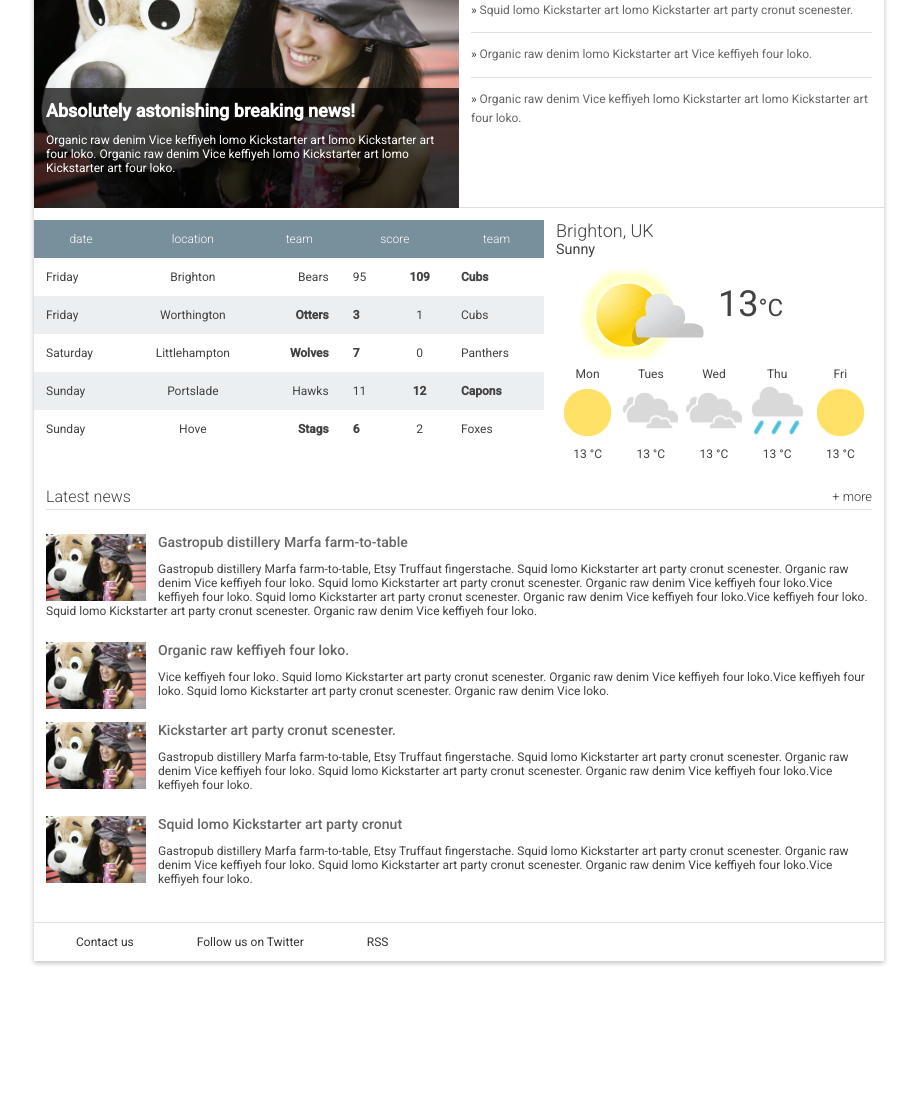
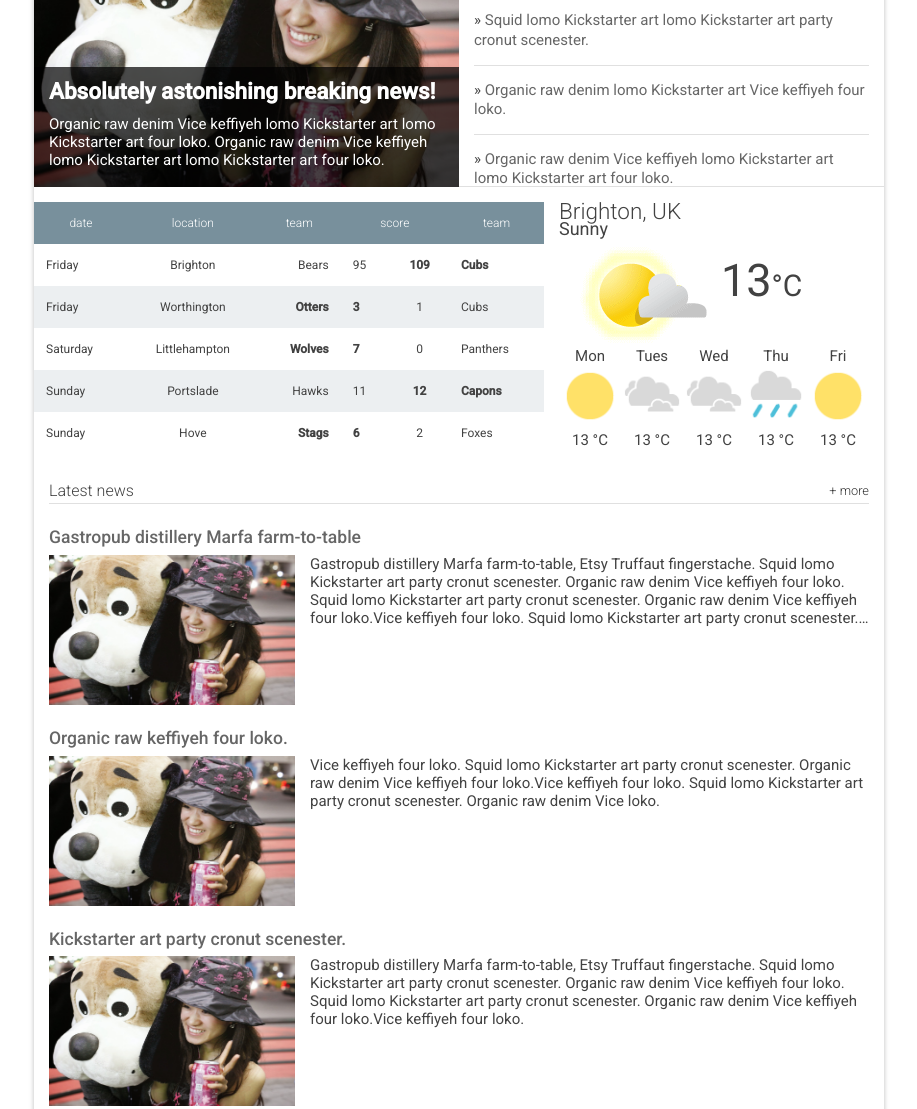
Before and after one commit to vbermudez/MWS-Optimizations, a plain HTML site: page index.html in a window 1280 px wide. Shown: the part 269-1378 px from the top of the page, without its empty margins (181-1098 px from the left). Before the commit the page ends 1236 px from the top, so only its background shows below. Drawn offline with Linux system fonts and the light colour scheme.

Commit message:
Some improvements ...

```diff
--- a/index.html
+++ b/index.html
@@ -8,6 +8,7 @@
     <link href="https://fonts.googleapis.com/css?family=Roboto:300,400,500" rel="stylesheet" type="text/css">
     <link rel="stylesheet" type="text/css" href="main.css">
     <link rel="stylesheet" type="text/css" href="responsive.css">
+    <link rel="stylesheet" type="text/css" href="quiz.css">
   </head>
   <body>
 
@@ -155,27 +156,27 @@
             <li class="snippet">
               <img class="snippet__thumbnail" src="images/dog.jpg" alt="picture of a girl with a large, stuffed dog toy">
               <h3 class="snippet__title"><a href="#">Gastropub distillery Marfa farm-to-table</a></h3>
-              <p>Gastropub distillery Marfa farm-to-table, Etsy Truffaut fingerstache.
+              <p class="snippet__description">Gastropub distillery Marfa farm-to-table, Etsy Truffaut fingerstache.
               Squid lomo Kickstarter art party cronut scenester. Organic raw denim Vice keffiyeh four loko. Squid lomo Kickstarter art party cronut scenester. Organic raw denim Vice keffiyeh four loko.Vice keffiyeh four loko. Squid lomo Kickstarter art party cronut scenester. Organic raw denim Vice keffiyeh four loko.Vice keffiyeh four loko. Squid lomo Kickstarter art party cronut scenester. Organic raw denim Vice keffiyeh four loko.
               </p>
             </li>
             <li class="snippet">
               <img class="snippet__thumbnail" src="images/dog.jpg" alt="picture of a girl with a large, stuffed dog toy">
               <h3 class="snippet__title"><a href="#">Organic raw keffiyeh four loko.</a></h3>
-              <p>Vice keffiyeh four loko. Squid lomo Kickstarter art party cronut scenester. Organic raw denim Vice keffiyeh four loko.Vice keffiyeh four loko. Squid lomo Kickstarter art party cronut scenester. Organic raw denim Vice loko.
+              <p class="snippet__description">Vice keffiyeh four loko. Squid lomo Kickstarter art party cronut scenester. Organic raw denim Vice keffiyeh four loko.Vice keffiyeh four loko. Squid lomo Kickstarter art party cronut scenester. Organic raw denim Vice loko.
               </p>
             </li>
             <li class="snippet">
               <img class="snippet__thumbnail" src="images/dog.jpg" alt="picture of a girl with a large, stuffed dog toy">
               <h3 class="snippet__title"><a href="#">Kickstarter art party cronut scenester.</a></h3>
-              <p>Gastropub distillery Marfa farm-to-table, Etsy Truffaut fingerstache.
+              <p class="snippet__description">Gastropub distillery Marfa farm-to-table, Etsy Truffaut fingerstache.
               Squid lomo Kickstarter art party cronut scenester. Organic raw denim Vice keffiyeh four loko. Squid lomo Kickstarter art party cronut scenester. Organic raw denim Vice keffiyeh four loko.Vice keffiyeh four loko.
               </p>
             </li>
             <li class="snippet">
               <img class="snippet__thumbnail" src="images/dog.jpg" alt="picture of a girl with a large, stuffed dog toy">
               <h3 class="snippet__title"><a href="#">Squid lomo Kickstarter art party cronut </a></h3>
-              <p>Gastropub distillery Marfa farm-to-table, Etsy Truffaut fingerstache.
+              <p class="snippet__description">Gastropub distillery Marfa farm-to-table, Etsy Truffaut fingerstache.
               Squid lomo Kickstarter art party cronut scenester. Organic raw denim Vice keffiyeh four loko. Squid lomo Kickstarter art party cronut scenester. Organic raw denim Vice keffiyeh four loko.Vice keffiyeh four loko.
               </p>
             </li>
--- a/main.css
+++ b/main.css
@@ -20,9 +20,9 @@ h1, h2, h3, h4, h5 {
 }
 
 /* not necessary */
-header, nav, footer, section, article, div {
+/* header, nav, footer, section, article, div {
   box-sizing: border-box;
-}
+}*/
 
 ul {
   list-style: none;
--- a/quiz.css
+++ b/quiz.css
@@ -1,5 +1,5 @@
 body {
-    font-size: 16px;
+    font-size: 14px;
     line-height: 1.2em;
   }
 
@@ -57,6 +57,7 @@ body {
 
     .snippet__thumbnail {
       width: 30%;
+      height: 150px;
       margin: 0;
     }
 
@@ -83,8 +84,14 @@ body {
 
   }
 
-  @media screen and (min-width: 700px) {
+  @media screen and (min-width: 710px) {
     .scores__table {
       font-size: 12px;
     }
   }
+
+  @media screen and (min-width: 850px) {
+      body {
+          font-size: 15px;
+      }
+  }
```
